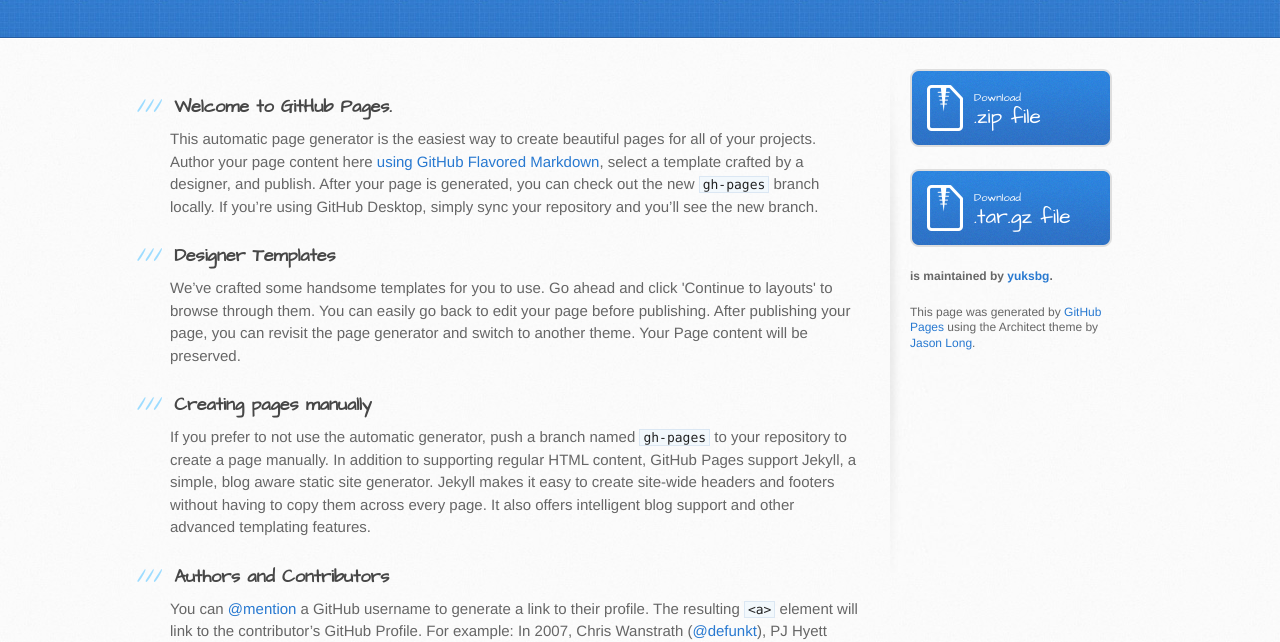
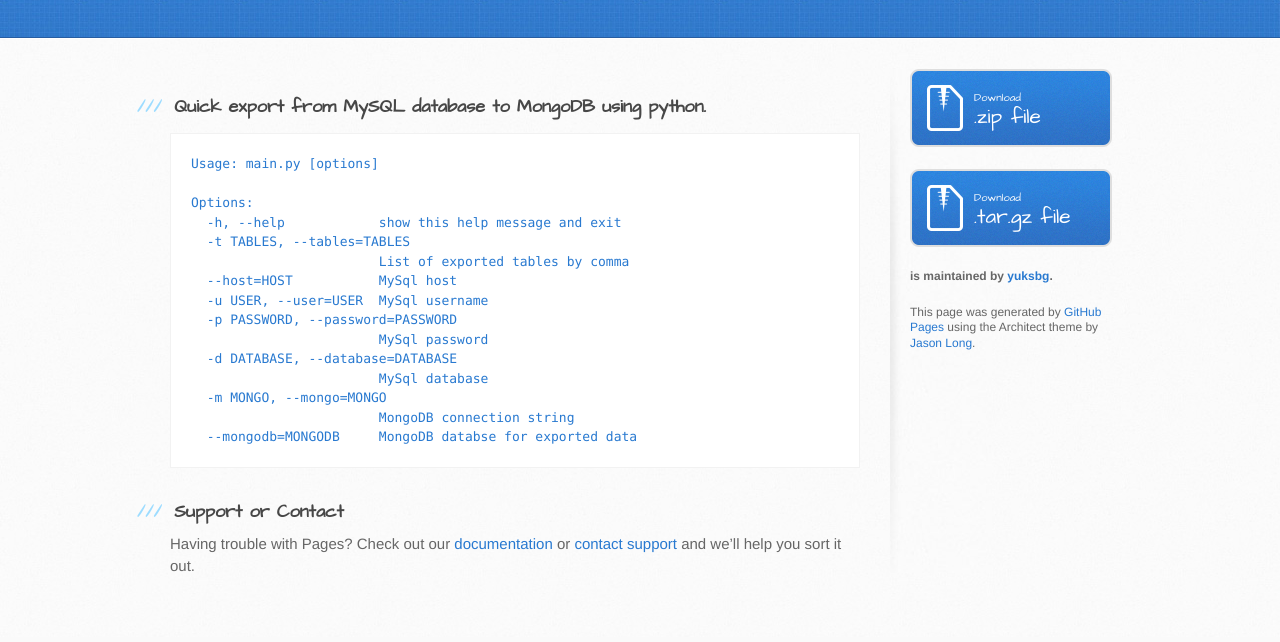
Before and after one commit to yuksbg/mysql2mongo, a plain HTML site: page index.html in a window 1280 px wide. Shown: the part 163-805 px from the top of the page. Drawn offline with Linux system fonts and the light colour scheme.

```diff
--- a/index.html
+++ b/index.html
@@ -29,24 +29,24 @@
       <div class="inner clearfix">
         <section id="main-content">
           <h3>
-<a id="welcome-to-github-pages" class="anchor" href="#welcome-to-github-pages" aria-hidden="true"><span class="octicon octicon-link"></span></a>Welcome to GitHub Pages.</h3>
+<a id="quick-export-from-mysql-database-to-mongodb-using-python" class="anchor" href="#quick-export-from-mysql-database-to-mongodb-using-python" aria-hidden="true"><span class="octicon octicon-link"></span></a>Quick export from MySQL database to MongoDB using python.</h3>
 
-<p>This automatic page generator is the easiest way to create beautiful pages for all of your projects. Author your page content here <a href="https://guides.github.com/features/mastering-markdown/">using GitHub Flavored Markdown</a>, select a template crafted by a designer, and publish. After your page is generated, you can check out the new <code>gh-pages</code> branch locally. If you’re using GitHub Desktop, simply sync your repository and you’ll see the new branch.</p>
+<pre><code>Usage: main.py [options]
 
-<h3>
-<a id="designer-templates" class="anchor" href="#designer-templates" aria-hidden="true"><span class="octicon octicon-link"></span></a>Designer Templates</h3>
-
-<p>We’ve crafted some handsome templates for you to use. Go ahead and click 'Continue to layouts' to browse through them. You can easily go back to edit your page before publishing. After publishing your page, you can revisit the page generator and switch to another theme. Your Page content will be preserved.</p>
-
-<h3>
-<a id="creating-pages-manually" class="anchor" href="#creating-pages-manually" aria-hidden="true"><span class="octicon octicon-link"></span></a>Creating pages manually</h3>
-
-<p>If you prefer to not use the automatic generator, push a branch named <code>gh-pages</code> to your repository to create a page manually. In addition to supporting regular HTML content, GitHub Pages support Jekyll, a simple, blog aware static site generator. Jekyll makes it easy to create site-wide headers and footers without having to copy them across every page. It also offers intelligent blog support and other advanced templating features.</p>
-
-<h3>
-<a id="authors-and-contributors" class="anchor" href="#authors-and-contributors" aria-hidden="true"><span class="octicon octicon-link"></span></a>Authors and Contributors</h3>
-
-<p>You can <a href="https://github.com/blog/821" class="user-mention">@mention</a> a GitHub username to generate a link to their profile. The resulting <code>&lt;a&gt;</code> element will link to the contributor’s GitHub Profile. For example: In 2007, Chris Wanstrath (<a href="https://github.com/defunkt" class="user-mention">@defunkt</a>), PJ Hyett (<a href="https://github.com/pjhyett" class="user-mention">@pjhyett</a>), and Tom Preston-Werner (<a href="https://github.com/mojombo" class="user-mention">@mojombo</a>) founded GitHub.</p>
+Options:
+  -h, --help            show this help message and exit
+  -t TABLES, --tables=TABLES
+                        List of exported tables by comma
+  --host=HOST           MySql host
+  -u USER, --user=USER  MySql username
+  -p PASSWORD, --password=PASSWORD
+                        MySql password
+  -d DATABASE, --database=DATABASE
+                        MySql database
+  -m MONGO, --mongo=MONGO
+                        MongoDB connection string
+  --mongodb=MONGODB     MongoDB databse for exported data
+</code></pre>
 
 <h3>
 <a id="support-or-contact" class="anchor" href="#support-or-contact" aria-hidden="true"><span class="octicon octicon-link"></span></a>Support or Contact</h3>
```
Also changed, not shown: params.json (+1 -1 lines).
